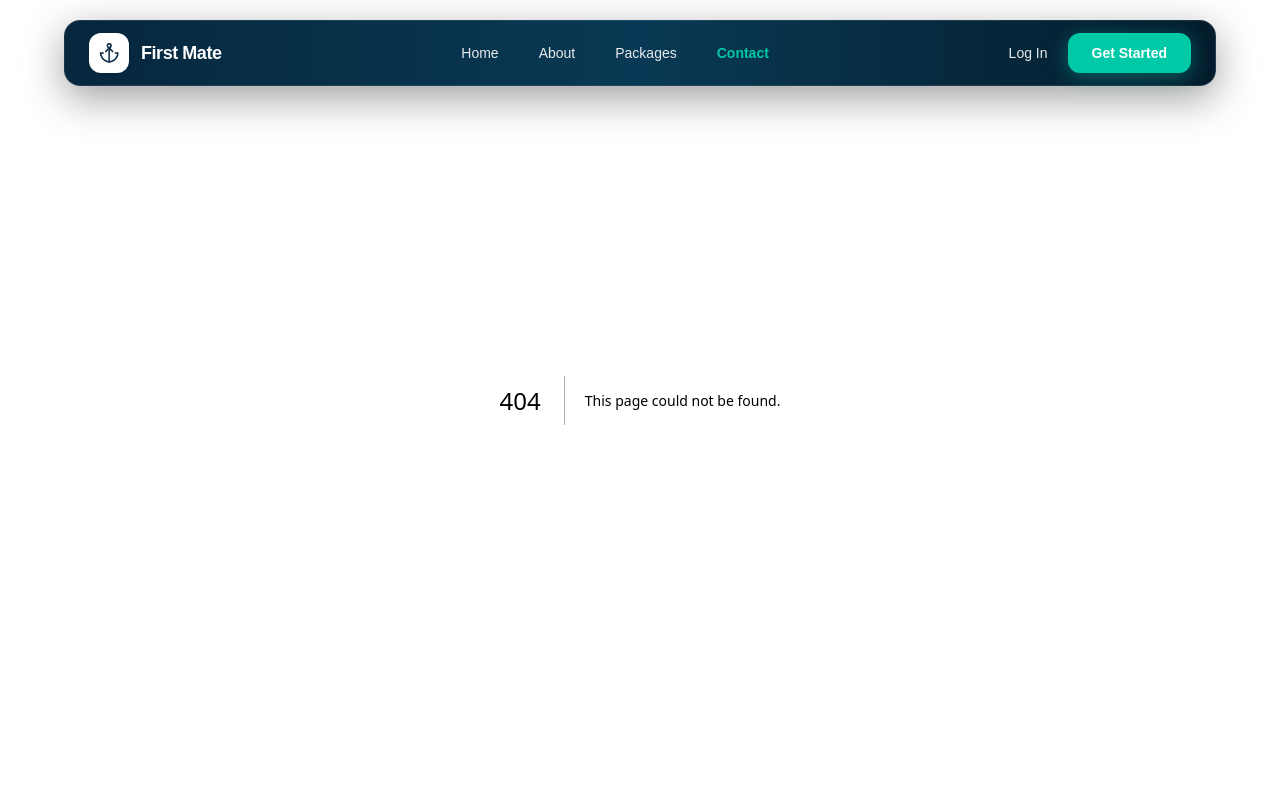
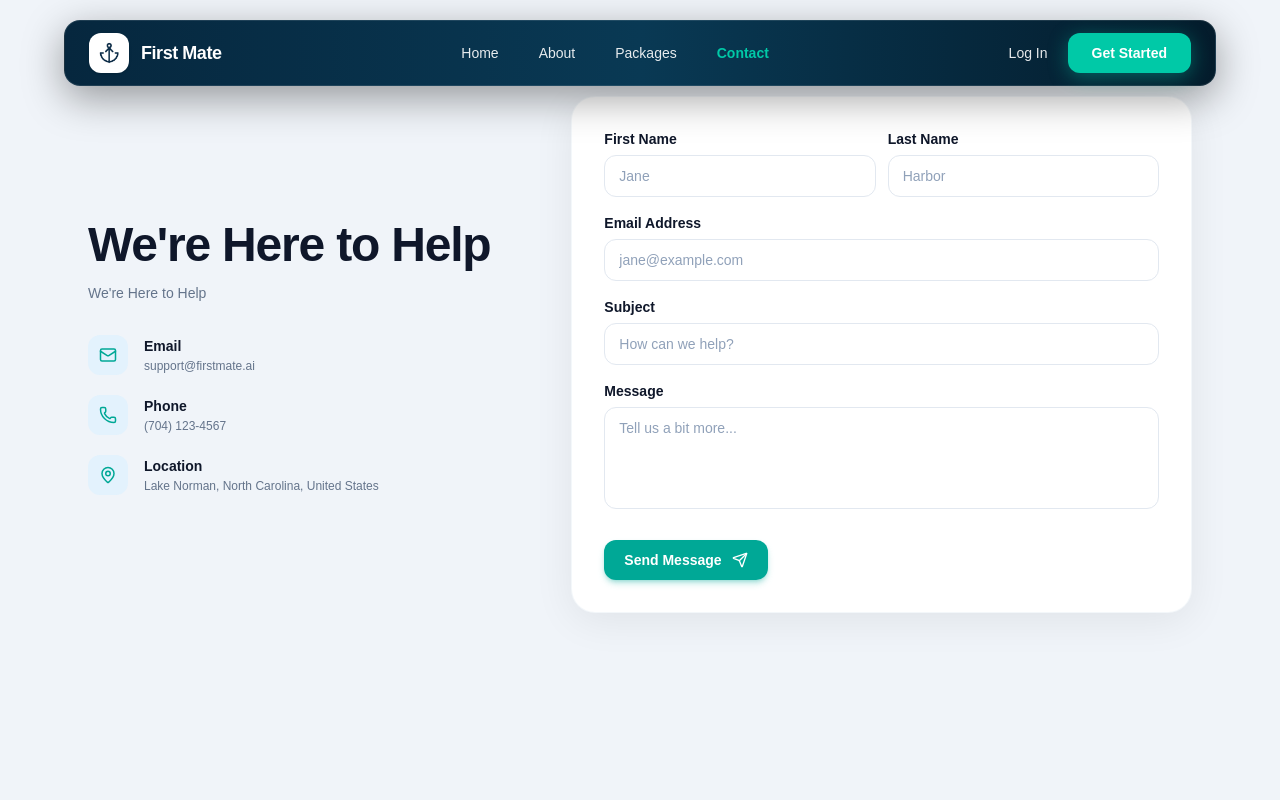
Before and after one commit to umairamjadnxthatch/first-mate-web, a Next.js app: page /contact in a window 1280 px wide. Before the commit this address had no page. Shown: the top 800 px of the page. Built offline with nearby package versions, Linux system fonts and the light colour scheme.

Commit message:
Add Contact Page

```diff
--- /dev/null
+++ b/app/contact/page.tsx
@@ -0,0 +1,13 @@
+import ContactForm from "@/components/contact/ContactForm";
+import FAQ from "@/components/shared/FAQ";
+import FinalCTA from "@/components/shared/FinalCTA";
+
+export default function ContactPage() {
+  return (
+    <main>
+      <ContactForm />
+      <FAQ />
+      <FinalCTA />
+    </main>
+  );
+}
--- /dev/null
+++ b/components/contact/ContactForm.tsx
@@ -0,0 +1,224 @@
+"use client";
+
+import { useState } from "react";
+import { Mail, Phone, MapPin, Send } from "lucide-react";
+
+export default function ContactForm() {
+  const [formData, setFormData] = useState({
+    firstName: "",
+    lastName: "",
+    email: "",
+    subject: "",
+    message: "",
+  });
+  const [submitted, setSubmitted] = useState(false);
+
+  const handleSubmit = (e: React.FormEvent) => {
+    e.preventDefault();
+    setSubmitted(true);
+  };
+
+  return (
+    <section className="bg-[#f0f4f9] py-16 sm:py-24">
+      <div className="mx-auto max-w-6xl px-6">
+        <div className="grid grid-cols-1 gap-10 lg:grid-cols-12 lg:gap-14 items-center">
+
+          {/* ── Left Column: Contact Info ── */}
+          <div className="lg:col-span-5 flex flex-col justify-start">
+            <h1 className="text-[2.6rem] font-extrabold leading-tight tracking-tight text-[#0f172a] sm:text-5xl">
+              We&apos;re Here to Help
+            </h1>
+            <p className="mt-2 text-sm text-[#64748b]">
+              We&apos;re Here to Help
+            </p>
+
+            <div className="mt-8 space-y-5">
+              {/* Email */}
+              <div className="flex items-center gap-4">
+                <span className="flex h-10 w-10 shrink-0 items-center justify-center rounded-xl bg-[#e0f2fe]/80 text-[#00a896]">
+                  <Mail className="h-4.5 w-4.5" />
+                </span>
+                <div>
+                  <p className="text-sm font-bold text-[#0f172a]">Email</p>
+                  <a
+                    href="mailto:support@firstmate.ai"
+                    className="mt-0.5 block text-xs text-[#64748b] transition hover:text-[#00a896]"
+                  >
+                    support@firstmate.ai
+                  </a>
+                </div>
+              </div>
+
+              {/* Phone */}
+              <div className="flex items-center gap-4">
+                <span className="flex h-10 w-10 shrink-0 items-center justify-center rounded-xl bg-[#e0f2fe]/80 text-[#00a896]">
+                  <Phone className="h-4.5 w-4.5" />
+                </span>
+                <div>
+                  <p className="text-sm font-bold text-[#0f172a]">Phone</p>
+                  <a
+                    href="tel:+17041234567"
+                    className="mt-0.5 block text-xs text-[#64748b] transition hover:text-[#00a896]"
+                  >
+                    (704) 123-4567
+                  </a>
+                </div>
+              </div>
+
+              {/* Location */}
+              <div className="flex items-center gap-4">
+                <span className="flex h-10 w-10 shrink-0 items-center justify-center rounded-xl bg-[#e0f2fe]/80 text-[#00a896]">
+                  <MapPin className="h-4.5 w-4.5" />
+                </span>
+                <div>
+                  <p className="text-sm font-bold text-[#0f172a]">Location</p>
+                  <p className="mt-0.5 text-xs text-[#64748b]">
+                    Lake Norman, North Carolina, United States
+                  </p>
+                </div>
+              </div>
+            </div>
+          </div>
+
+          {/* ── Right Column: Form Card ── */}
+          <div className="lg:col-span-7">
+            <div className="rounded-3xl border border-slate-100/80 bg-white p-6 sm:p-8 shadow-[0_8px_40px_rgba(0,0,0,0.07)]">
+              {submitted ? (
+                <div className="py-12 text-center">
+                  <div className="mx-auto flex h-14 w-14 items-center justify-center rounded-full bg-[#e0f2fe] text-[#00a896]">
+                    <Send className="h-6 w-6" />
+                  </div>
+                  <h3 className="mt-4 text-xl font-bold text-[#0f172a]">
+                    Message Sent!
+                  </h3>
+                  <p className="mt-2 text-sm text-[#64748b]">
+                    Thank you for reaching out. We&apos;ll get back to you shortly.
+                  </p>
+                </div>
+              ) : (
+                <form onSubmit={handleSubmit} className="space-y-4">
+                  {/* Name Row */}
+                  <div className="grid grid-cols-1 gap-3 sm:grid-cols-2">
+                    <div>
+                      <label
+                        htmlFor="firstName"
+                        className="block text-sm font-semibold text-[#0f172a]"
+                      >
+                        First Name
+                      </label>
+                      <input
+                        type="text"
+                        id="firstName"
+                        placeholder="Jane"
+                        required
+                        value={formData.firstName}
+                        onChange={(e) =>
+                          setFormData({ ...formData, firstName: e.target.value })
+                        }
+                        className="mt-1.5 w-full rounded-xl border border-slate-200 bg-white px-3.5 py-2.5 text-sm text-[#0f172a] placeholder-slate-400 outline-none transition focus:border-[#00a896] focus:ring-1 focus:ring-[#00a896]"
+                      />
+                    </div>
+                    <div>
+                      <label
+                        htmlFor="lastName"
+                        className="block text-sm font-semibold text-[#0f172a]"
+                      >
+                        Last Name
+                      </label>
+                      <input
+                        type="text"
+                        id="lastName"
+                        placeholder="Harbor"
+                        required
+                        value={formData.lastName}
+                        onChange={(e) =>
+                          setFormData({ ...formData, lastName: e.target.value })
+                        }
+                        className="mt-1.5 w-full rounded-xl border border-slate-200 bg-white px-3.5 py-2.5 text-sm text-[#0f172a] placeholder-slate-400 outline-none transition focus:border-[#00a896] focus:ring-1 focus:ring-[#00a896]"
+                      />
+                    </div>
+                  </div>
+
+                  {/* Email Address */}
+                  <div>
+                    <label
+                      htmlFor="email"
+                      className="block text-sm font-semibold text-[#0f172a]"
+                    >
+                      Email Address
+                    </label>
+                    <input
+                      type="email"
+                      id="email"
+                      placeholder="jane@example.com"
+                      required
+                      value={formData.email}
+                      onChange={(e) =>
+                        setFormData({ ...formData, email: e.target.value })
+                      }
+                      className="mt-1.5 w-full rounded-xl border border-slate-200 bg-white px-3.5 py-2.5 text-sm text-[#0f172a] placeholder-slate-400 outline-none transition focus:border-[#00a896] focus:ring-1 focus:ring-[#00a896]"
+                    />
+                  </div>
+
+                  {/* Subject */}
+                  <div>
+                    <label
+                      htmlFor="subject"
+                      className="block text-sm font-semibold text-[#0f172a]"
+                    >
+                      Subject
+                    </label>
+                    <input
+                      type="text"
+                      id="subject"
+                      placeholder="How can we help?"
+                      required
+                      value={formData.subject}
+                      onChange={(e) =>
+                        setFormData({ ...formData, subject: e.target.value })
+                      }
+                      className="mt-1.5 w-full rounded-xl border border-slate-200 bg-white px-3.5 py-2.5 text-sm text-[#0f172a] placeholder-slate-400 outline-none transition focus:border-[#00a896] focus:ring-1 focus:ring-[#00a896]"
+                    />
+                  </div>
+
+                  {/* Message */}
+                  <div>
+                    <label
+                      htmlFor="message"
+                      className="block text-sm font-semibold text-[#0f172a]"
+                    >
+                      Message
+                    </label>
+                    <textarea
+                      id="message"
+                      rows={4}
+                      placeholder="Tell us a bit more..."
+                      required
+                      value={formData.message}
+                      onChange={(e) =>
+                        setFormData({ ...formData, message: e.target.value })
+                      }
+                      className="mt-1.5 w-full resize-none rounded-xl border border-slate-200 bg-white px-3.5 py-2.5 text-sm text-[#0f172a] placeholder-slate-400 outline-none transition focus:border-[#00a896] focus:ring-1 focus:ring-[#00a896]"
+                    />
+                  </div>
+
+                  {/* Submit Button */}
+                  <div className="pt-2">
+                    <button
+                      type="submit"
+                      className="inline-flex items-center gap-2.5 rounded-xl bg-[#00a896] px-5 py-2.5 text-sm font-semibold text-white shadow-md shadow-[#00a896]/30 transition-all duration-200 hover:bg-[#009686] hover:scale-[1.02] active:scale-[0.98]"
+                    >
+                      <span>Send Message</span>
+                      <Send className="h-4 w-4" />
+                    </button>
+                  </div>
+                </form>
+              )}
+            </div>
+          </div>
+
+        </div>
+      </div>
+    </section>
+  );
+}
```
